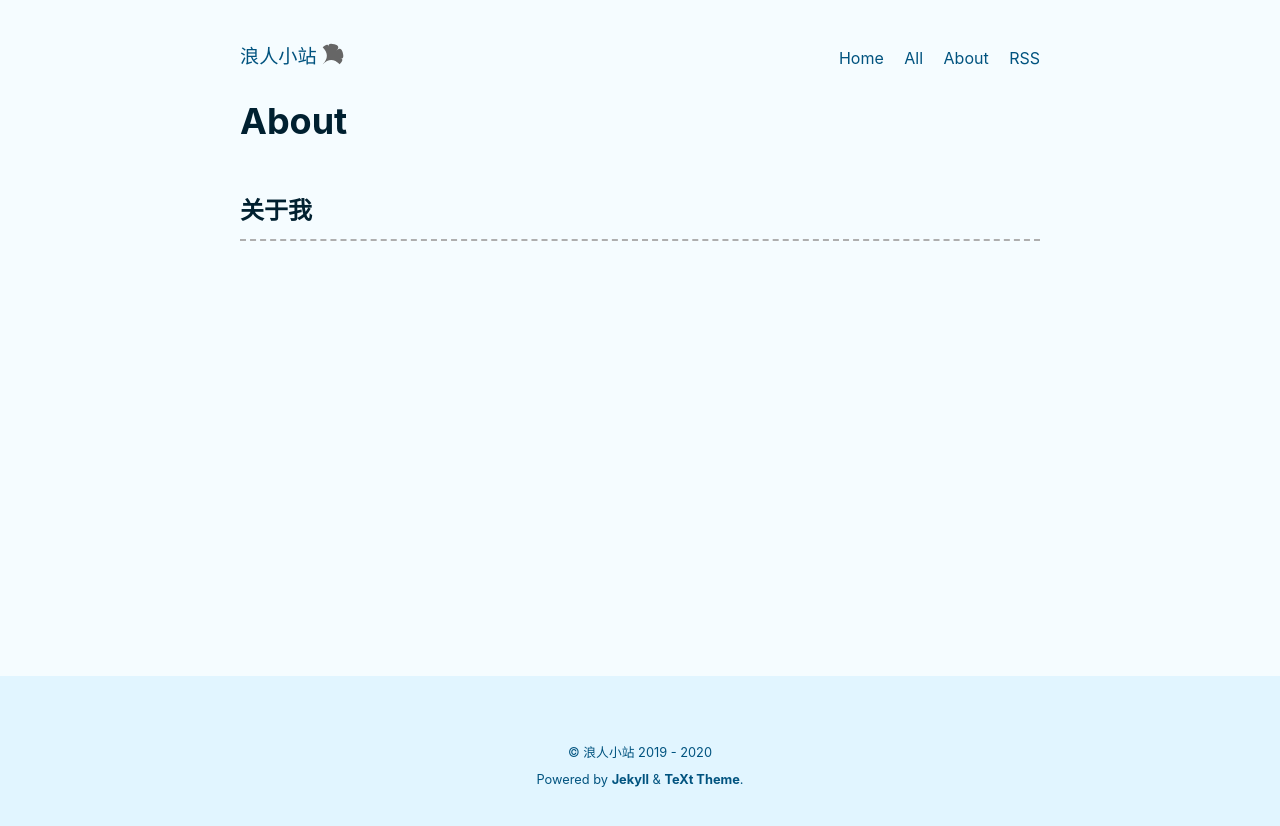
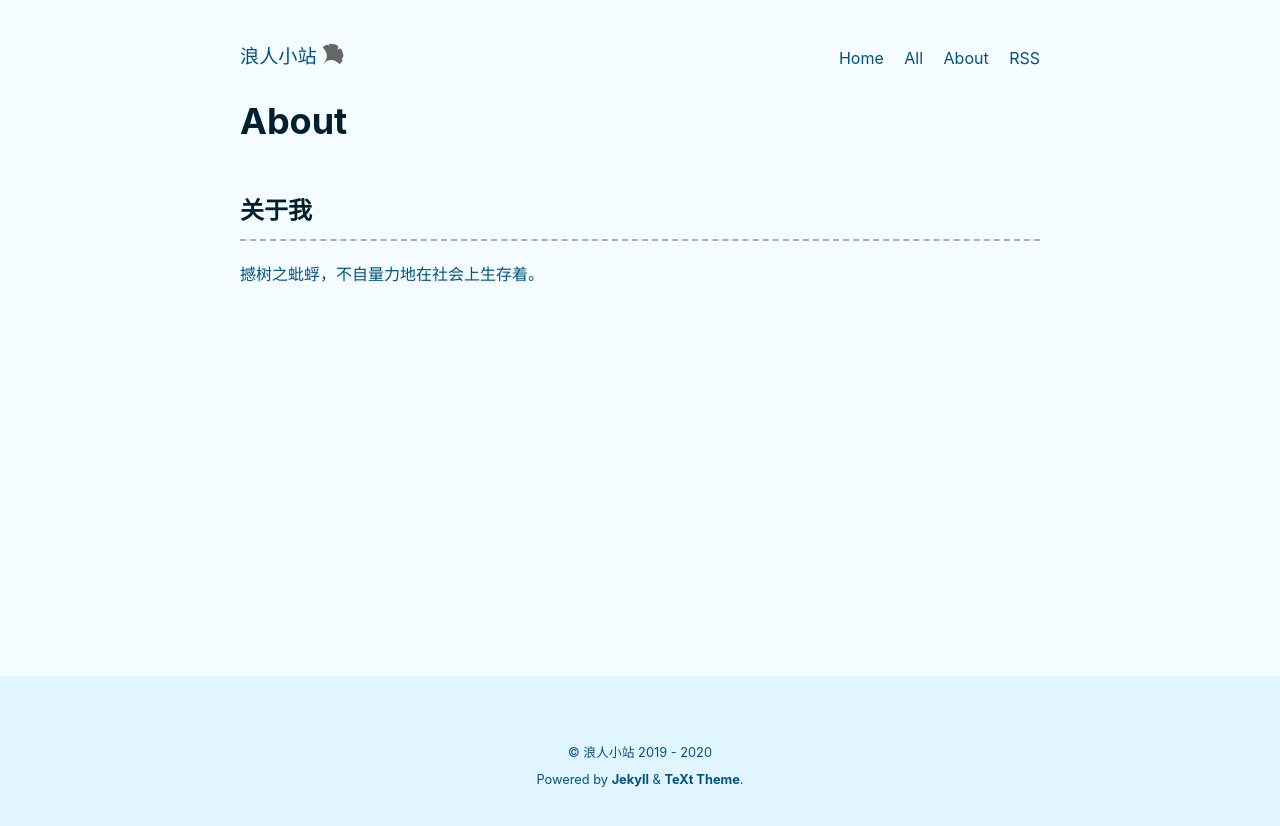
Before and after one commit to jingshui0312/jingshui0312.github.io, a Jekyll site: the page built from about.md, in a window 1280 px wide. Shown: the top 826 px of the page. Built offline with Jekyll 4.4.1, drawn with Linux system fonts in a browser that asks for light colours; nearby versions of some CDN libraries.

Commit message:
add about

```diff
--- a/about.md
+++ b/about.md
@@ -5,3 +5,4 @@ key: page-about
 ---
 
 ## 关于我
+撼树之蚍蜉，不自量力地在社会上生存着。
```
